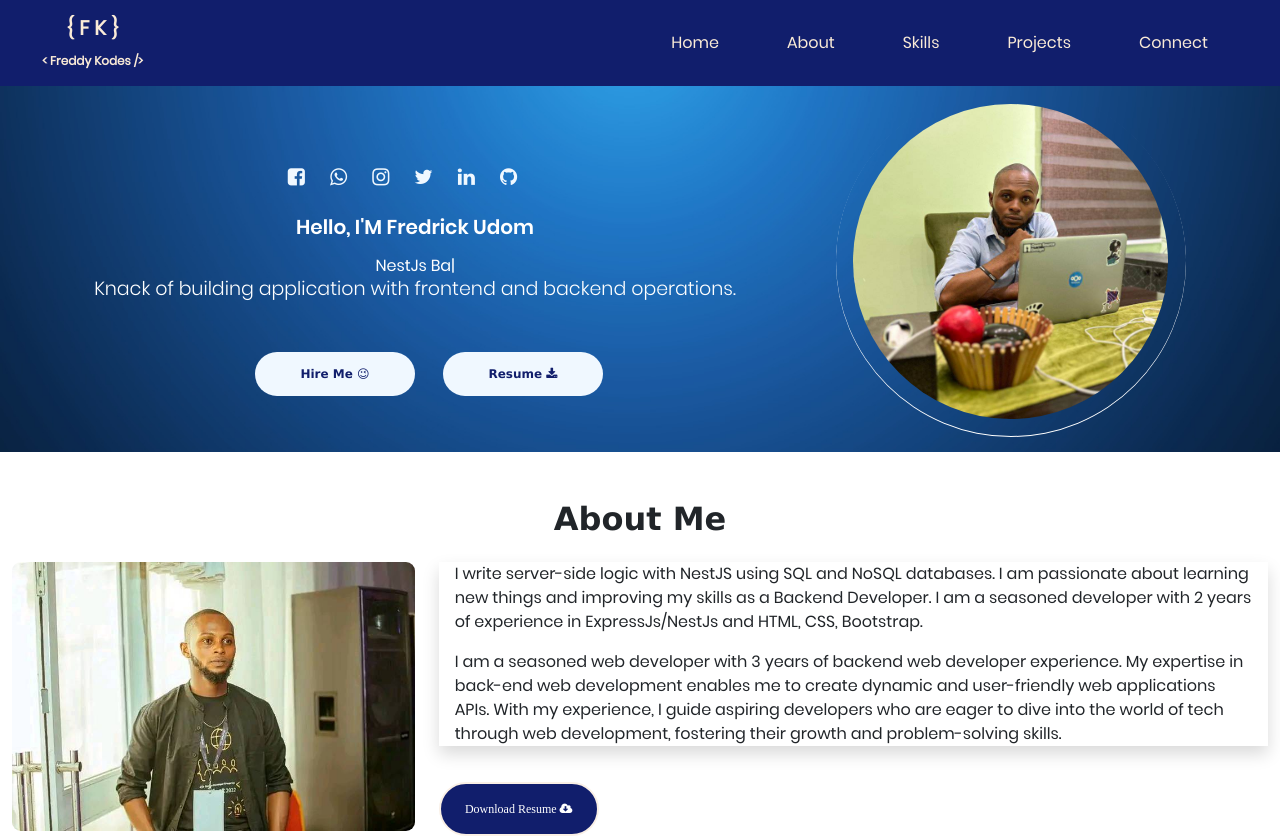
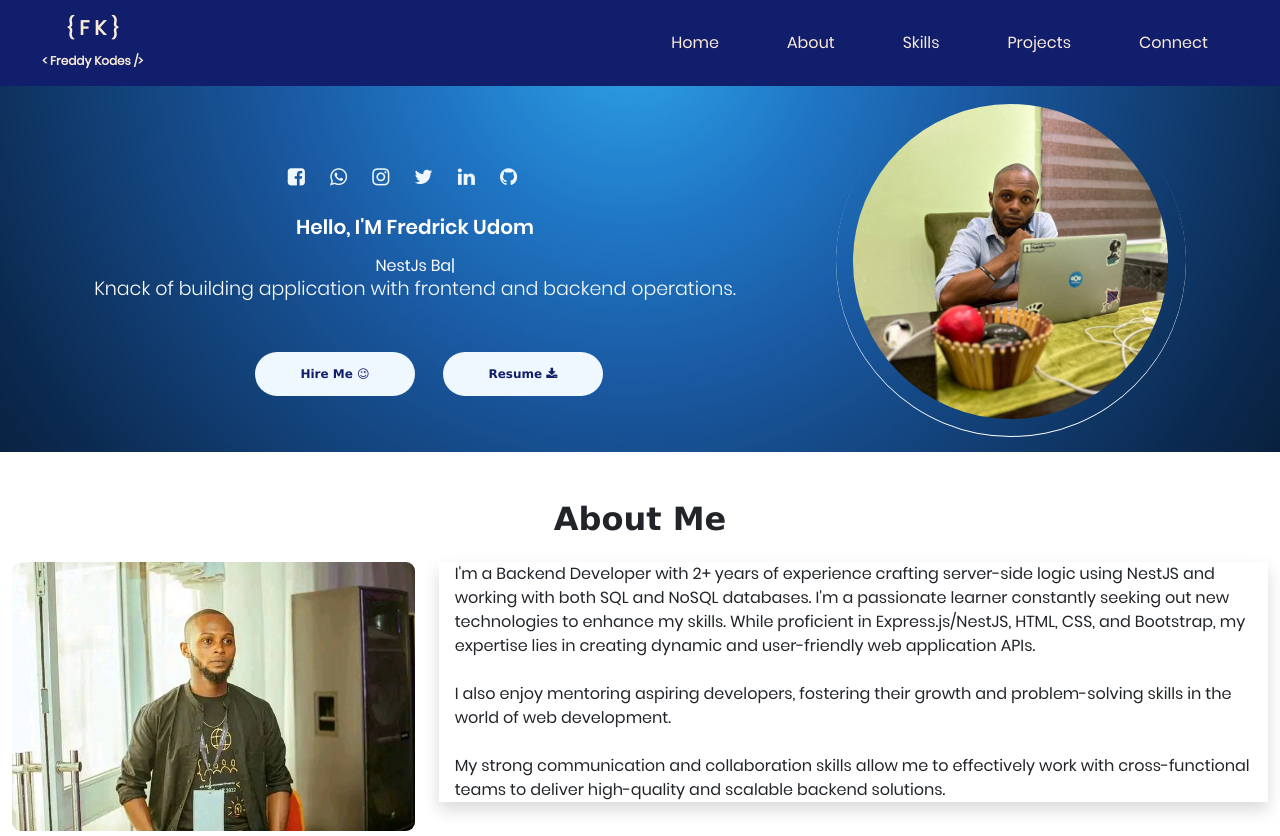
Before and after one commit to FredrickUdom/freddykodes, a React (Vite) app: page / in a window 1280 px wide. Shown: the top 836 px of the page. Built offline with nearby package versions, Linux system fonts and the light colour scheme.

Commit message:
fixing download resume section

```diff
--- a/src/PortfolioContainer/About/About.jsx
+++ b/src/PortfolioContainer/About/About.jsx
@@ -22,14 +22,16 @@ function About() {
 					<div class="row justify-content-start pb-3">
 						<div class="col-md-12 heading-section ftco-animate">
 							<div class="shadow px-3 about">
-								<p>I write server-side logic with NestJS using SQL and NoSQL databases. I am passionate about learning new things and improving my skills as a Backend Developer. I am a seasoned developer with 2 years of experience in ExpressJs/NestJs and HTML, CSS, Bootstrap.</p>
-								<p class="pt-3">I am a seasoned web developer with 3 years of backend web developer experience. My expertise in back-end web development enables me to create dynamic and user-friendly web applications APIs. With my experience, I guide aspiring developers who are eager to dive into the world of tech through web development, fostering their growth and problem-solving skills.</p>
+								<p>I'm a Backend Developer with 2+ years of experience crafting server-side logic using NestJS and working with both SQL and NoSQL databases. I'm a passionate learner constantly seeking out new technologies to enhance my skills.  While proficient in Express.js/NestJS, HTML, CSS, and Bootstrap, my expertise lies in creating dynamic and user-friendly web application APIs. <br /> <br /> I also enjoy mentoring aspiring developers, fostering their growth and problem-solving skills in the world of web development. <br /> <br />
+								My strong communication and collaboration skills allow me to effectively work with cross-functional teams to deliver high-quality and scalable backend solutions.
+								</p>
+								{/* <p class="pt-3">I am a seasoned web developer with 3 years of backend web developer experience. My expertise in back-end web development enables me to create dynamic and user-friendly web applications APIs. With my experience, I guide aspiring developers who are eager to dive into the world of tech through web development, fostering their growth and problem-solving skills.</p> */}
 							</div>
 						</div>
 					</div>
 					<div class="counter-wrap ftco-animate d-flex mt-md-1">
 					<div class="form-group pt-3">
-					<a href="fredrickUdom_Resume.pdf" download=" Fredrick fredrickUdom_Resume.pdf"><button type="button" className='btn btn-primary py-3' style={{backgroundColor: '#111E6C '}}>Download Resume <i class="fa fa-cloud-download" aria-hidden="true"></i></button></a>
+					<a href="fredrickUdom.pdf" download=" Fredrick fredrickUdom.pdf"><button type="button" className='btn btn-primary py-3' style={{backgroundColor: '#111E6C '}}>Download Resume <i class="fa fa-cloud-download" aria-hidden="true"></i></button></a>
             </div>
 					</div>
 				</div>
--- a/src/PortfolioContainer/Home/Profile.jsx
+++ b/src/PortfolioContainer/Home/Profile.jsx
@@ -64,9 +64,9 @@ function Profile() {
                                         3000,
                                         "NestJs Backend Dev 💻",
                                         3000,
-                                        "Html & Css Web Dev",
+                                        "Html, Css & Boostrap Web Dev",
                                         3000,
-                                        "MERN Stack Dev",
+                                        "Aspiring DevOps Engineer",
                                         3000,
                                     ]}
                                 />
@@ -82,7 +82,7 @@ function Profile() {
                             Hire Me 😉{" "}
                         </button> */}
                         <a href=""><button className="btn highlighted-btn hire-me">Hire Me 😉</button></a>
-                        <a href="fredrickUdom_Resume.pdf" download=" Fredrick fredrickUdom_Resume.pdf"><button className="btn highlighted-btn get-resume">Resume <i class="fa fa-download" aria-hidden="true"></i></button></a>
+                        <a href="fredrickUdom.pdf" download=" Fredrick fredrickUdom.pdf"><button className="btn highlighted-btn get-resume">Resume <i class="fa fa-download" aria-hidden="true"></i></button></a>
 
                     </div>
                 </div>
```
Also changed, not shown: 2 other files (tests, documents, lock files or other folders).
